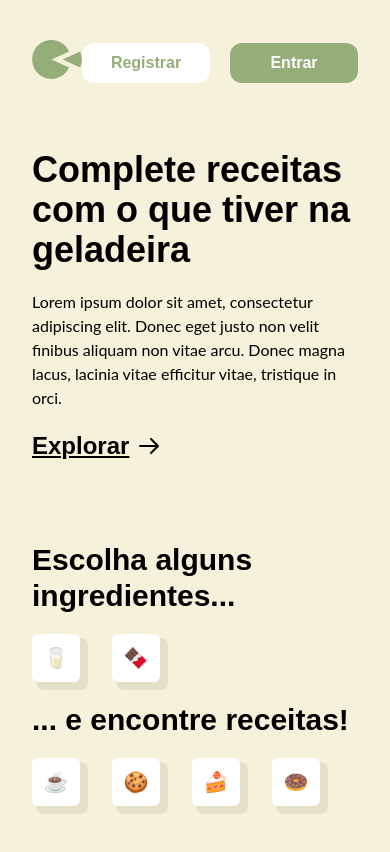
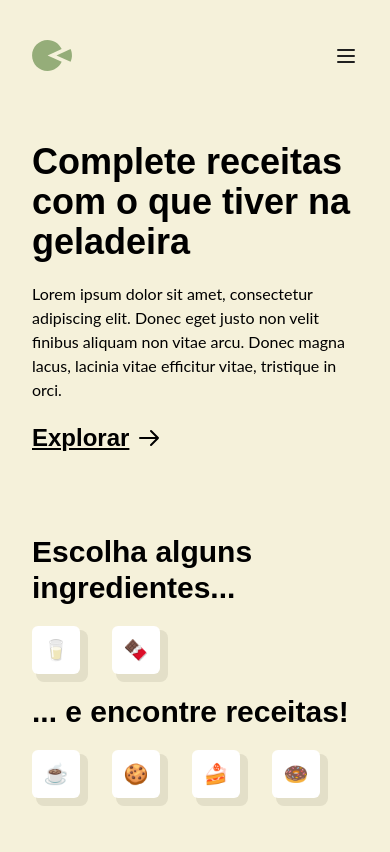
Before and after one commit to filipeveronezi/compleat, a Next.js app: page / in a window 390 px wide. Shown: the top 852 px of the page. Built offline with nearby package versions, Linux system fonts and the light colour scheme.

Commit message:
feat: make header responsive

```diff
--- a/src/components/organisms/Header/index.tsx
+++ b/src/components/organisms/Header/index.tsx
@@ -1,7 +1,12 @@
+import { useState } from 'react'
+import Image from 'next/image'
+import { animate, AnimatePresence, motion } from 'framer-motion'
 import { Button } from '@/components/elements/Button'
-import Image from 'next/image'
+import { MenuIcon, XIcon } from '@heroicons/react/outline'
 
 export const Header = () => {
+  const [isMenuOpened, setIsMenuOpened] = useState(false)
+
   return (
     <header className="flex items-center justify-between">
       <div className="hidden md:block">
@@ -12,12 +17,42 @@ export const Header = () => {
           alt="Compleat"
         />
       </div>
-      <div className="md:hidden">
-        <Image src="/images/logo.svg" width={70} height={54.3} alt="Compleat" />
-      </div>
-      <div className="flex gap-5">
+      <div className="hidden gap-5 lg:flex">
         <Button type="secondary" text="Registrar" />
         <Button type="primary" text="Entrar" />
+      </div>
+      <div className="md:hidden">
+        <Image
+          src="/images/logo.svg"
+          width={40}
+          height={31.03}
+          alt="Compleat"
+        />
+      </div>
+      <div className="relative lg:hidden">
+        <button onClick={() => setIsMenuOpened(true)}>
+          <MenuIcon className="w-6 h-6 text-black" />
+        </button>
+        <AnimatePresence>
+          {isMenuOpened && (
+            <motion.div
+              className="absolute -top-5 -right-5 flex flex-col gap-3 items-center justify-center w-max h-auto px-16 py-10 bg-white rounded-2xl"
+              initial={{ opacity: 0, y: 8 }}
+              animate={{ opacity: 1, y: 0 }}
+              exit={{ opacity: 0, y: -8 }}
+              transition={{ duration: 0.2 }}
+            >
+              <button
+                className="absolute top-3 right-3"
+                onClick={() => setIsMenuOpened(false)}
+              >
+                <XIcon className="w-6 h-6 text-gray-400" />
+              </button>
+              <Button shadow type="primary" text="Entrar" />
+              <Button shadow type="secondary" text="Registrar" />
+            </motion.div>
+          )}
+        </AnimatePresence>
       </div>
     </header>
   )
```
